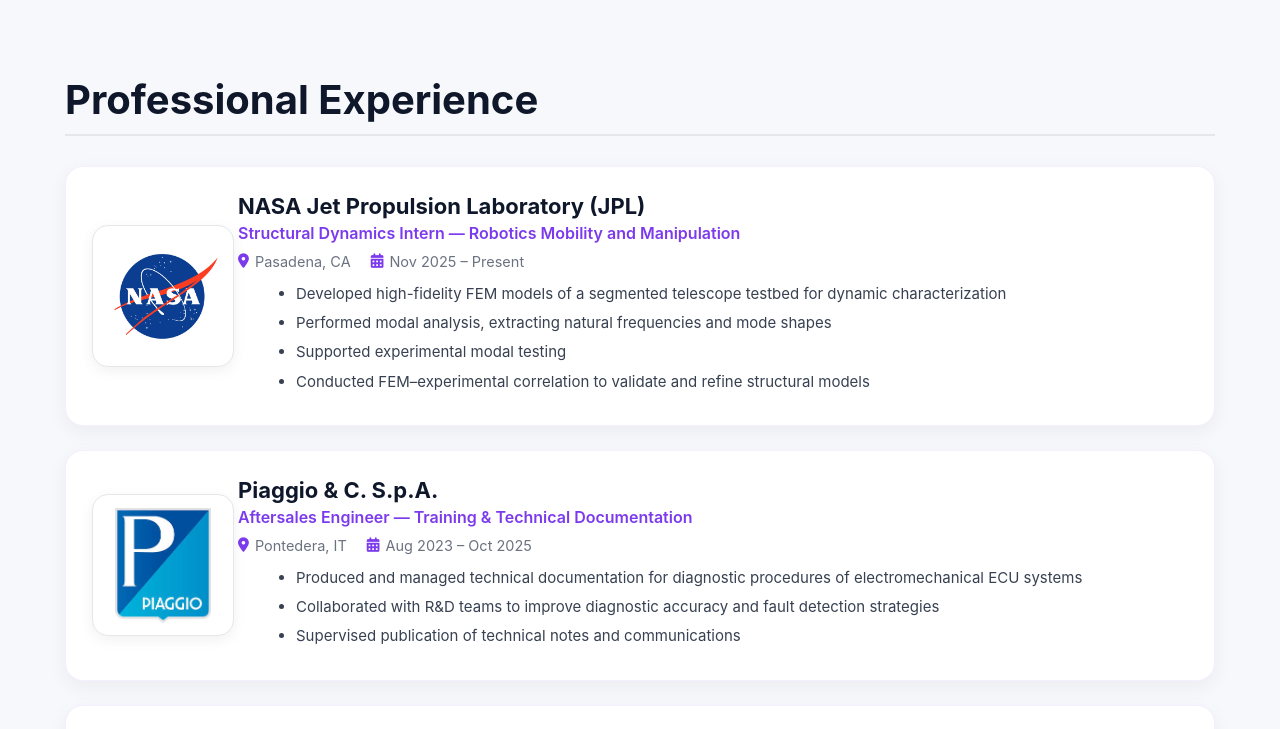
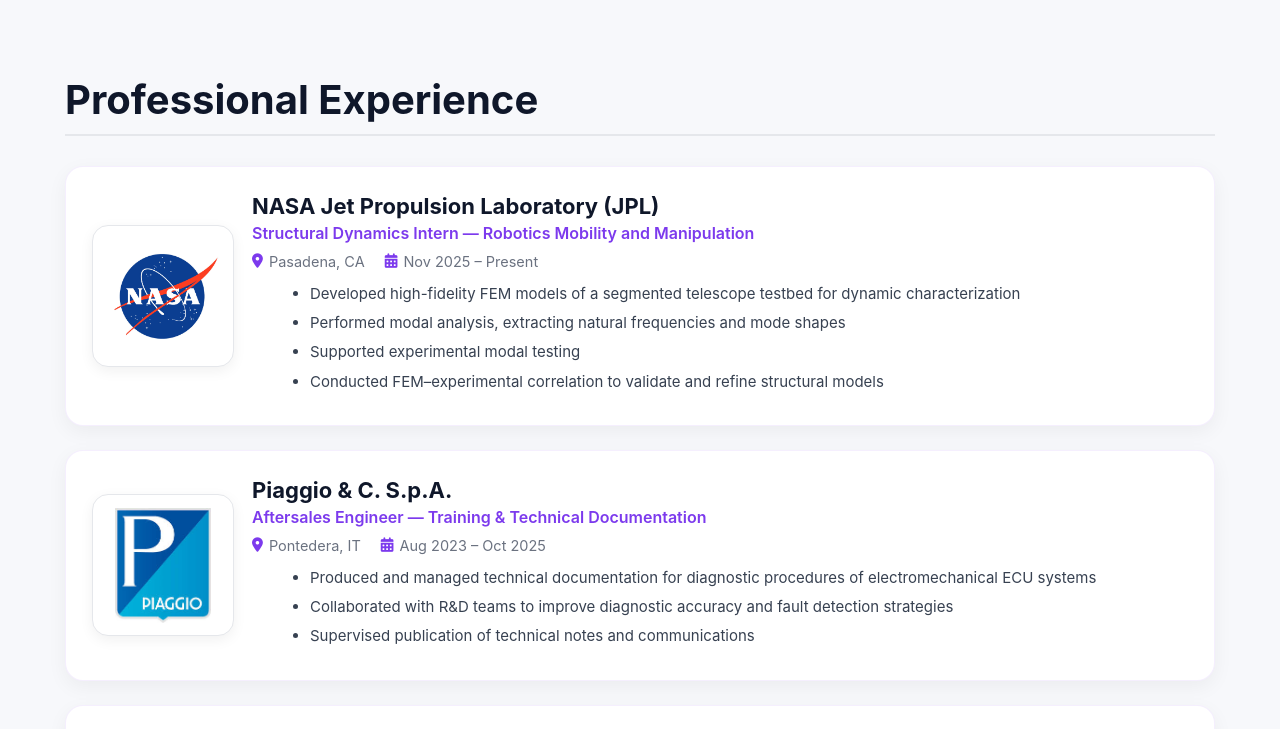
Before and after one commit to bettinielisabetta/bettinielisabetta.github.io, a plain HTML site: page experience.html in a window 1280 px wide. Shown: the top 729 px of the page. Drawn offline with Linux system fonts and the light colour scheme.

Commit message:
Update experience.html

```diff
--- a/experience.html
+++ b/experience.html
@@ -44,7 +44,7 @@
 .experience-card {
   display: grid;
   grid-template-columns: 120px 1fr;
-  gap: 26px;
+  gap: 40px;
   align-items: center;
 
   background: var(--white);
```
